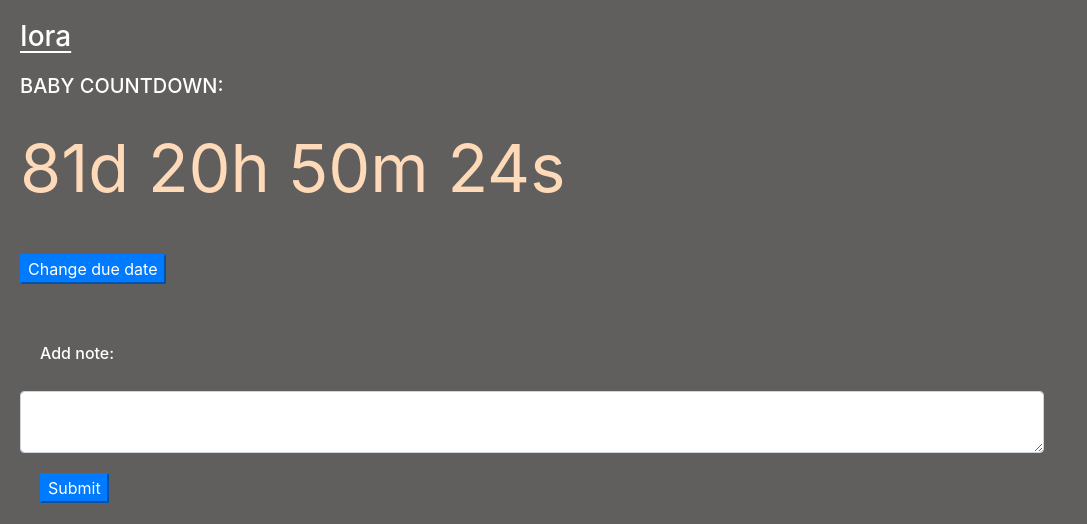
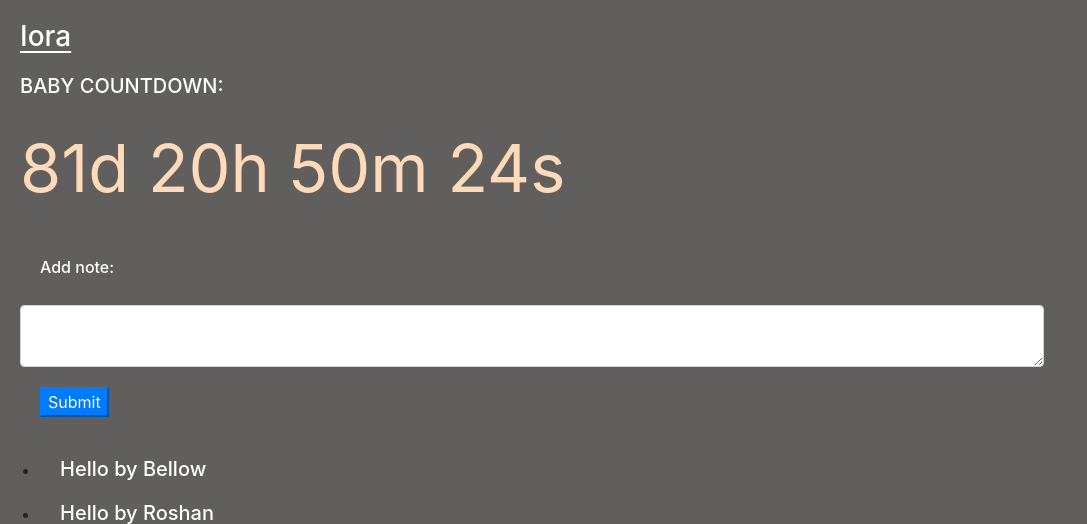
Before and after one commit to crostipunctus/housemouse, a Django app: page /baby_name/Iora in a window 1280 px wide. Shown: the part 56-580 px from the top of the page, without its empty margins (0-1087 px from the left). Run offline with Django 3.2, Linux system fonts and the light colour scheme; data comes from the database, SQL or seed files in the repository; some libraries are stand-ins or nearby versions.

Commit message:
removed change due

```diff
--- a/housemanager/static/housemanager/baby_name.js
+++ b/housemanager/static/housemanager/baby_name.js
@@ -103,38 +103,8 @@
 
     })
 
-    let change = document.querySelector("#duedate")
-
-    let c_div = document.querySelector("#count-div")
-
-    change.onclick = function () {
-
-    let change_form = document.createElement("input")
-    change_form.type = "date"
-    change_form.classList.add("form-control")
-    change_form.id = "change_form"
-
-    c_div.append(change_form)
-
-    change.onclick = function () {
 
 
-    fetch("/change_due_date", {
-        method: 'POST',
-        body: JSON.stringify({
-            name: `${name.innerHTML}`,
-            date: `${change_form.value}`
 
 
-        })
-    })
-    .then(response => response.json())
-    .then(response => {
-        countdown(response)
-    })
-
-    }
-
-}
-
 })
--- a/housemanager/templates/housemanager/baby_name.html
+++ b/housemanager/templates/housemanager/baby_name.html
@@ -15,7 +15,6 @@
     <h5>BABY COUNTDOWN:</h5>
     <p class="countdown" id="countdown"></p>
 
-    <button id="duedate" class="btn-primary">Change due date</button>
 </div>
 
 <div id="note-div">
```
